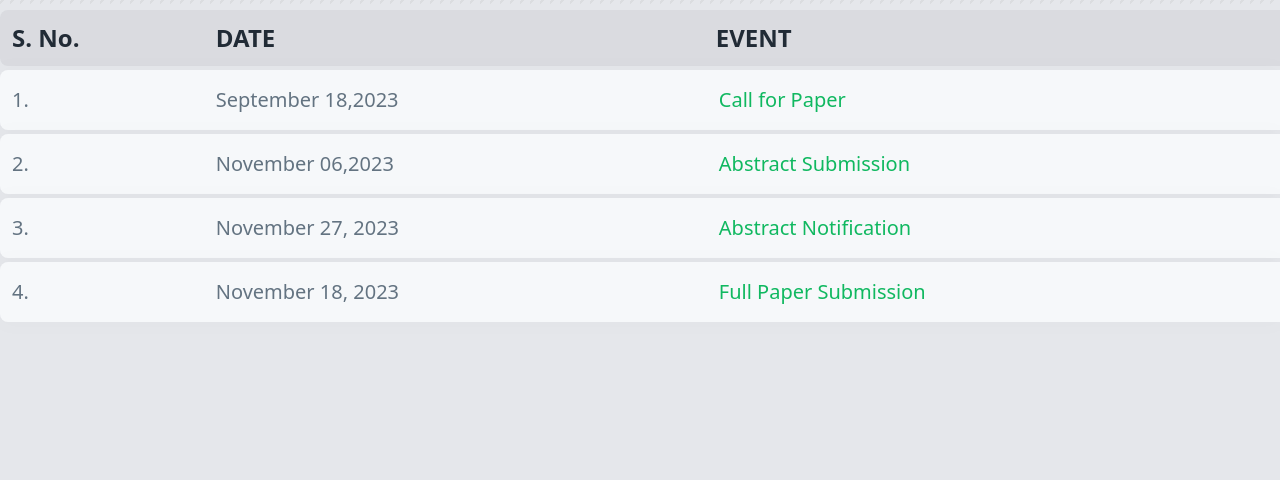
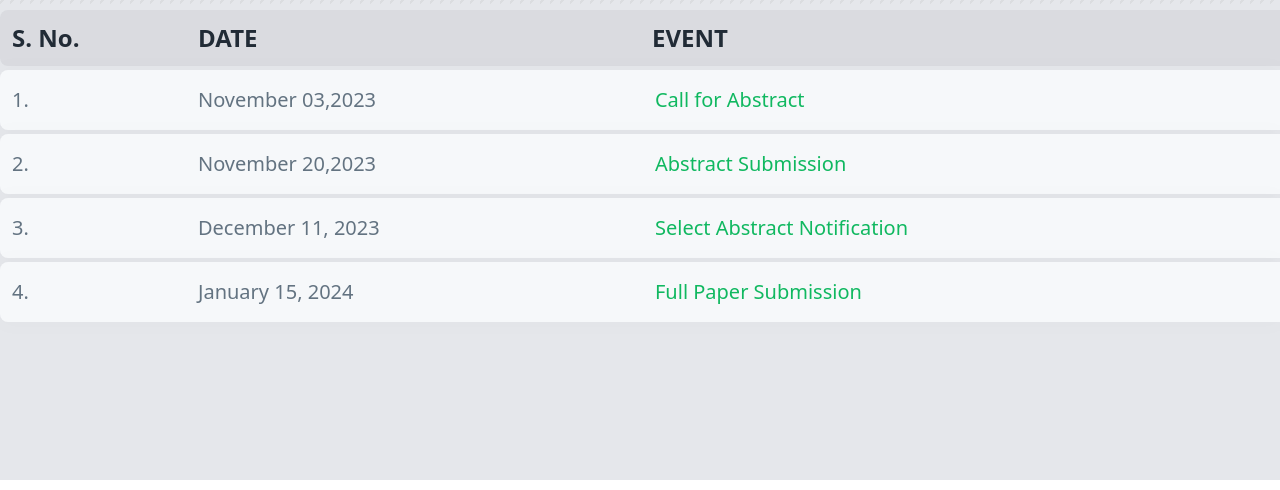
Before and after one commit to akashslm10/Conference, a website: page datesImp.html in a window 1280 px wide. Shown: the part 216-706 px from the top of the page. Drawn offline with nearby package versions, Linux system fonts and the light colour scheme.

Commit message:
added some changes

```diff
--- a/datesImp.html
+++ b/datesImp.html
@@ -123,22 +123,22 @@
             <tbody>
                 <tr class="cursor-pointer bg-[#f6f8fa] drop-shadow-[0_0_10px_rgba(34,46,58,0.02)] hover:shadow-2xl">
                 <td class="rounded-l-lg py-4 pl-3 text-xl font-medium text-[#637381]">1.</td>
-                <td class="px-1 py-4 text-xl font-medium text-[#637381]">September 18,2023</td>
-                <td class="px-1 py-4 text-xl font-medium text-[#637381]" style="color:#10B860">Call for Paper</td>
+                <td class="px-1 py-4 text-xl font-medium text-[#637381]">November   03,2023</td>
+                <td class="px-1 py-4 text-xl font-medium text-[#637381]" style="color:#10B860">Call for Abstract</td>
                 </tr>
                 <tr class="cursor-pointer bg-[#f6f8fa] drop-shadow-[0_0_10px_rgba(34,46,58,0.02)] hover:shadow-2xl">
                 <td class="rounded-l-lg py-4 pl-3 text-xl font-medium text-[#637381]">2.</td>
-                <td class="px-1 py-4 text-xl font-medium text-[#637381]">November 06,2023</td>
+                <td class="px-1 py-4 text-xl font-medium text-[#637381]">November   20,2023</td>
                 <td class="px-1 py-4 text-xl font-medium text-[#637381]" style="color:#10B860">Abstract Submission</td>
                 </tr>
                 <tr class="cursor-pointer bg-[#f6f8fa] drop-shadow-[0_0_10px_rgba(34,46,58,0.02)] hover:shadow-2xl">
                     <td class="rounded-l-lg py-4 pl-3 text-xl font-medium text-[#637381]">3.</td>
-                    <td class="px-1 py-4 text-xl font-medium text-[#637381]">November 27, 2023</td>
-                    <td class="px-1 py-4 text-xl font-medium text-[#637381]" style="color:#10B860">Abstract Notification</td>
+                    <td class="px-1 py-4 text-xl font-medium text-[#637381]">December   11, 2023</td>
+                    <td class="px-1 py-4 text-xl font-medium text-[#637381]" style="color:#10B860">Select Abstract Notification</td>
                 </tr>
                 <tr class="cursor-pointer bg-[#f6f8fa] drop-shadow-[0_0_10px_rgba(34,46,58,0.02)] hover:shadow-2xl">
                     <td class="rounded-l-lg py-4 pl-3 text-xl font-medium text-[#637381]">4.</td>
-                    <td class="px-1 py-4 text-xl font-medium text-[#637381]">November 18, 2023</td>
+                    <td class="px-1 py-4 text-xl font-medium text-[#637381]">January   15, 2024</td>
                     <td class="px-1 py-4 text-xl font-medium text-[#637381]" style="color:#10B860">Full Paper Submission</td>
                 </tr>
 
```
Also changed, not shown: index.html (+2 -2 lines).
